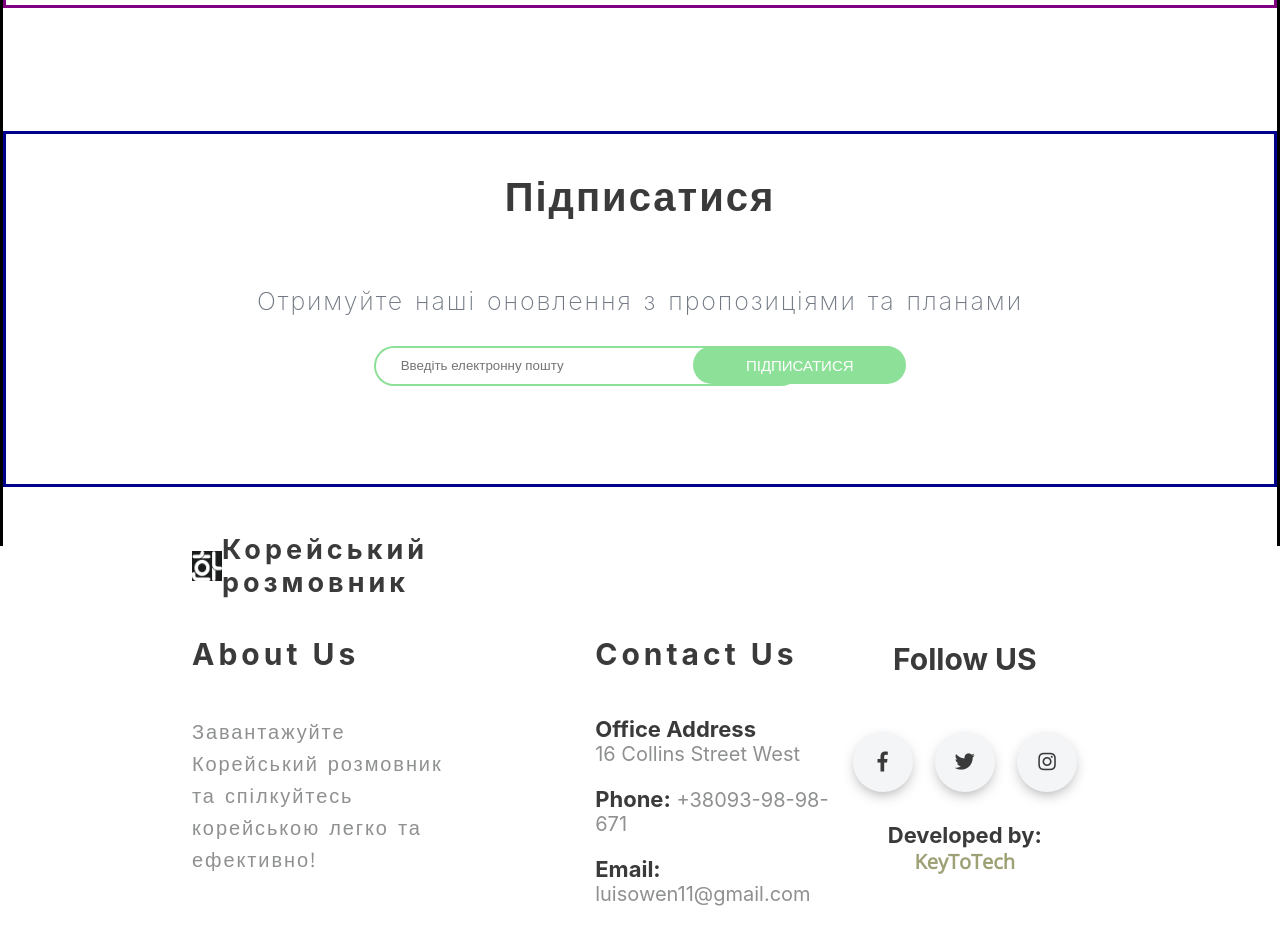
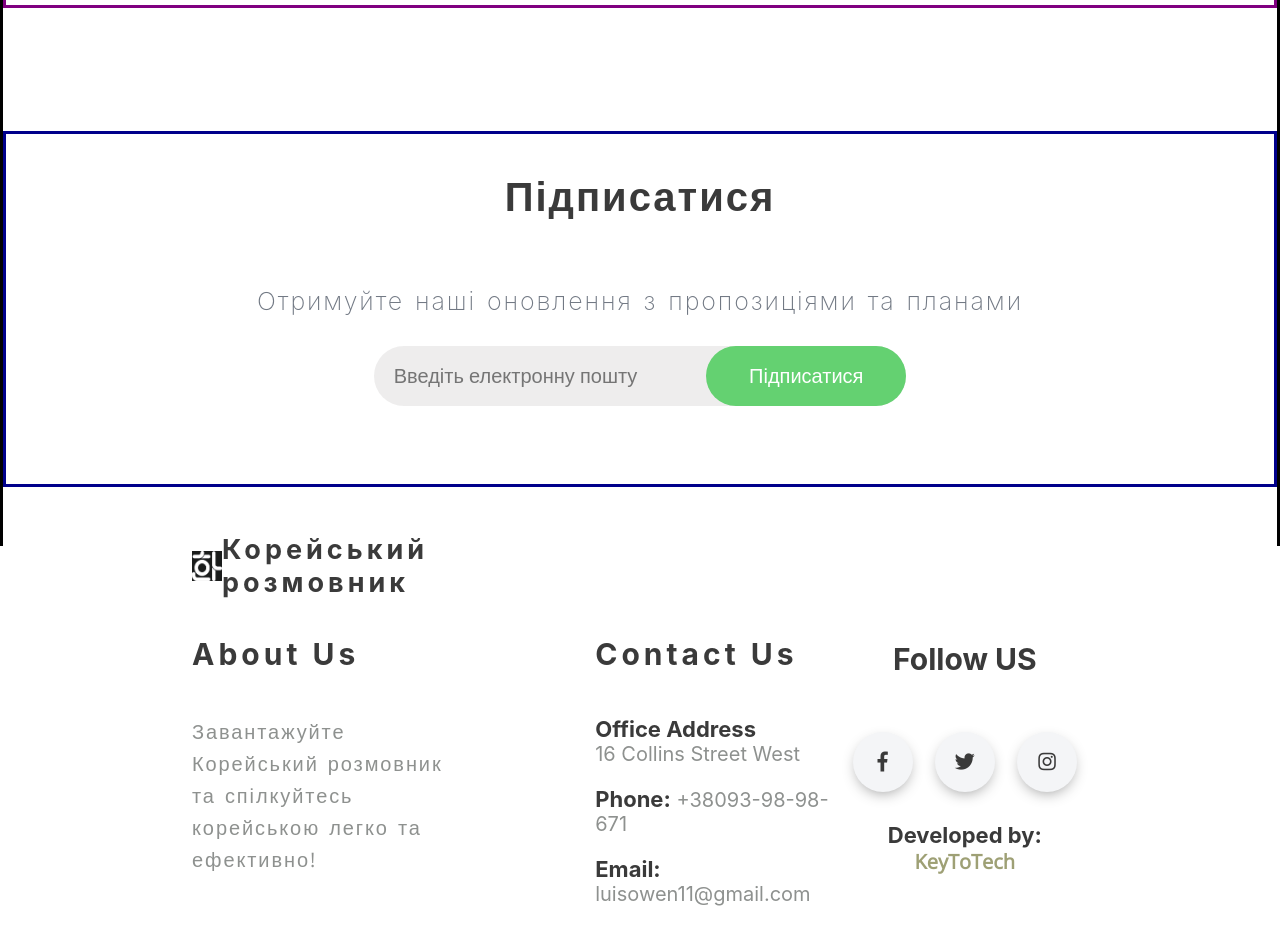
Before and after one commit to KeyToTech/KoreanPhraseBookSite, a React (Create React App) app: page / in a window 1280 px wide. Shown: the part 3260-4186 px from the top of the page. Built offline with nearby package versions, Linux system fonts and the light colour scheme.

Commit message:
change form

```diff
--- a/src/components/content/form.css
+++ b/src/components/content/form.css
@@ -6,11 +6,12 @@
 .form {
     border: darkblue solid;
     height: 350px;
+
 }
 
 .form-container {
 
-    height: 250px;
+    height: 100%;
     width: 60%;
     margin: 0 auto;
     display: flex;
@@ -36,49 +37,58 @@
 }
 
 .subscrive-form {
-    height: 53px;
-    width: 50%;
-    display: flex;
-    flex-direction: row;
+    width: 60%;
     position: relative;
 }
 
-.search-txt {
-    height: 94%;
-    width: 70%;
-    border-left: 2px #8de097 solid;
-    border-top: 2px #8de097 solid;
-    border-bottom: 2px #8de097 solid;
-    border-radius: 25px;
-    position: absolute;
-    top: 0;
-    left: 0;
-    padding: 0 25px;
-    margin: 0;
+.subscrive-form input[type="email"] {
+
+    height: 60px;
+    width: 100%;
+    border-radius: 60px;
+    border: none;
+    outline: none;
+    padding: 20px;
+    padding-right: 210px;
+    box-sizing: border-box;
+    font-size: 20px;
+    background: rgba(87, 84, 84, 0.1);
+    color: #a5a2a2;
+    font-family: 'Open Sans', sans-serif;
+
 
 }
 
-.search-btn {
-    background: #8de097;
+.subscrive-form input[type="email"] ::placeholder {
+    color: rgba(255, 255, 255, .5);
+}
+
+.subscrive-form input[type="submit"] {
+
+    height: 60px;
+    width: 200px;
+    border-radius: 60px;
     border: none;
-    border-radius: 35px;
-    height: 100%;
-    width: 40%;
-    text-align: center;
-    font-size: 15px;
-    text-transform: uppercase;
-    font-family: sans-serif;
-    color: #fff;
+    outline: none;
     position: absolute;
     top: 0;
     right: 0;
+    background: #64d171;
+    color: white;
+    transition: .5s;
+    font-size: 20px;
+    font-family: 'Open Sans', sans-serif;
 }
 
-.search-btn:hover {
-    background: #7d9b80;
+.subscrive-form input[type="submit"]:hover {
+
+    background: #d16464;
+    color: #3a3a3a;
 }
 
+
 }
+
 
 @media only screen and (min-width: 768px) and (max-width: 1700px)  {
 
--- a/src/components/content/form/form.js
+++ b/src/components/content/form/form.js
@@ -10,10 +10,12 @@ class Form extends Component {
                     <h2 className="subscrive">Підписатися</h2>
                     <p className="discription">Отримуйте наші оновлення з пропозиціями та планами</p>
 
-                    <form className="subscrive-form">
-                        <input className="search-txt" type="text" placeholder="Введіть електронну пошту" />
-                        <input className="search-btn" type="submit" value="Підписатися" href="#" />
+                  <div className="subscrive-form">
+                    <form>
+                        <input  type="email" placeholder="Введіть електронну пошту" />
+                        <input  type="submit" value="Підписатися" href="#" />
                     </form>
+                 </div>
                 </div>
             </section>
         );
```
